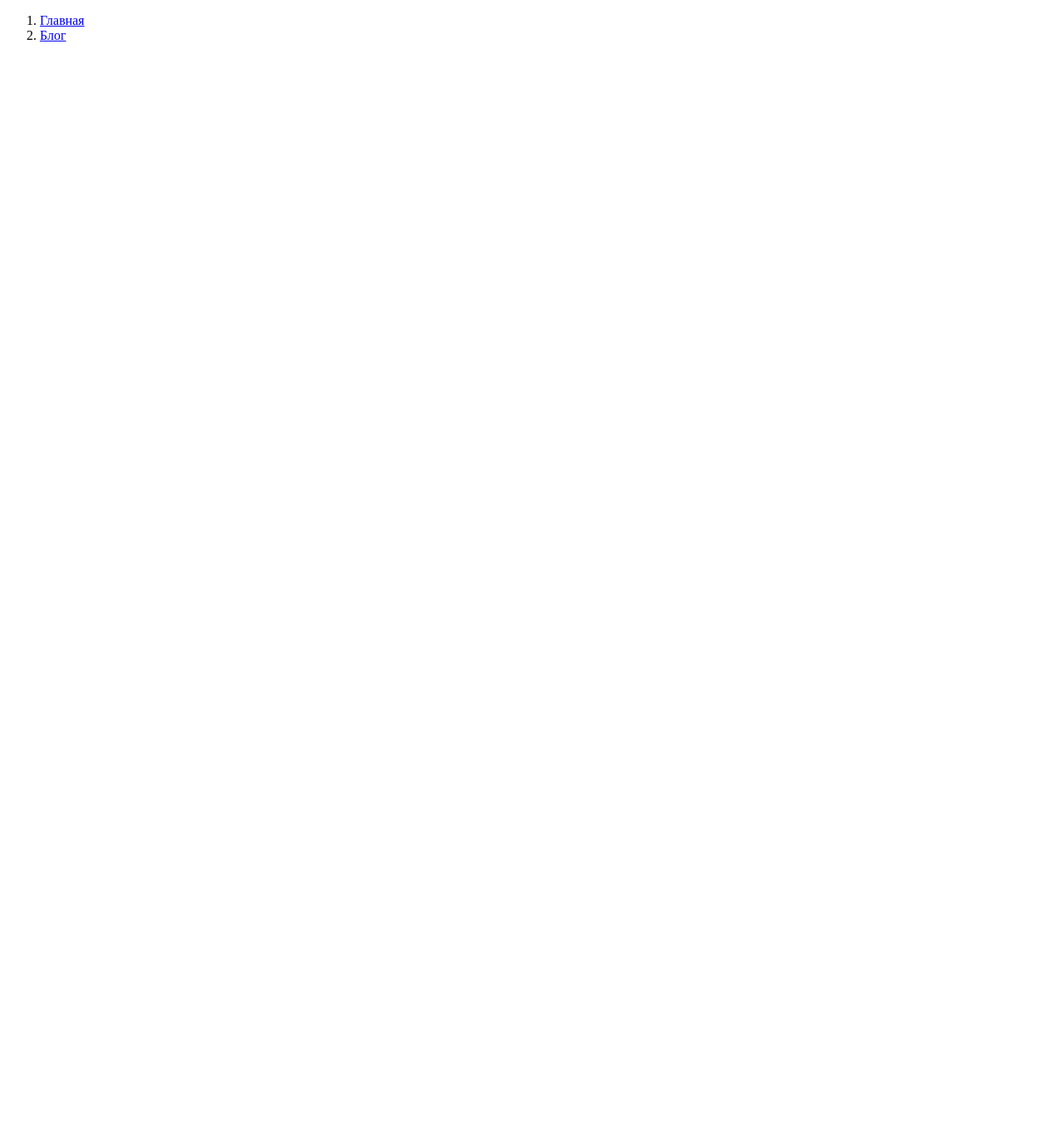
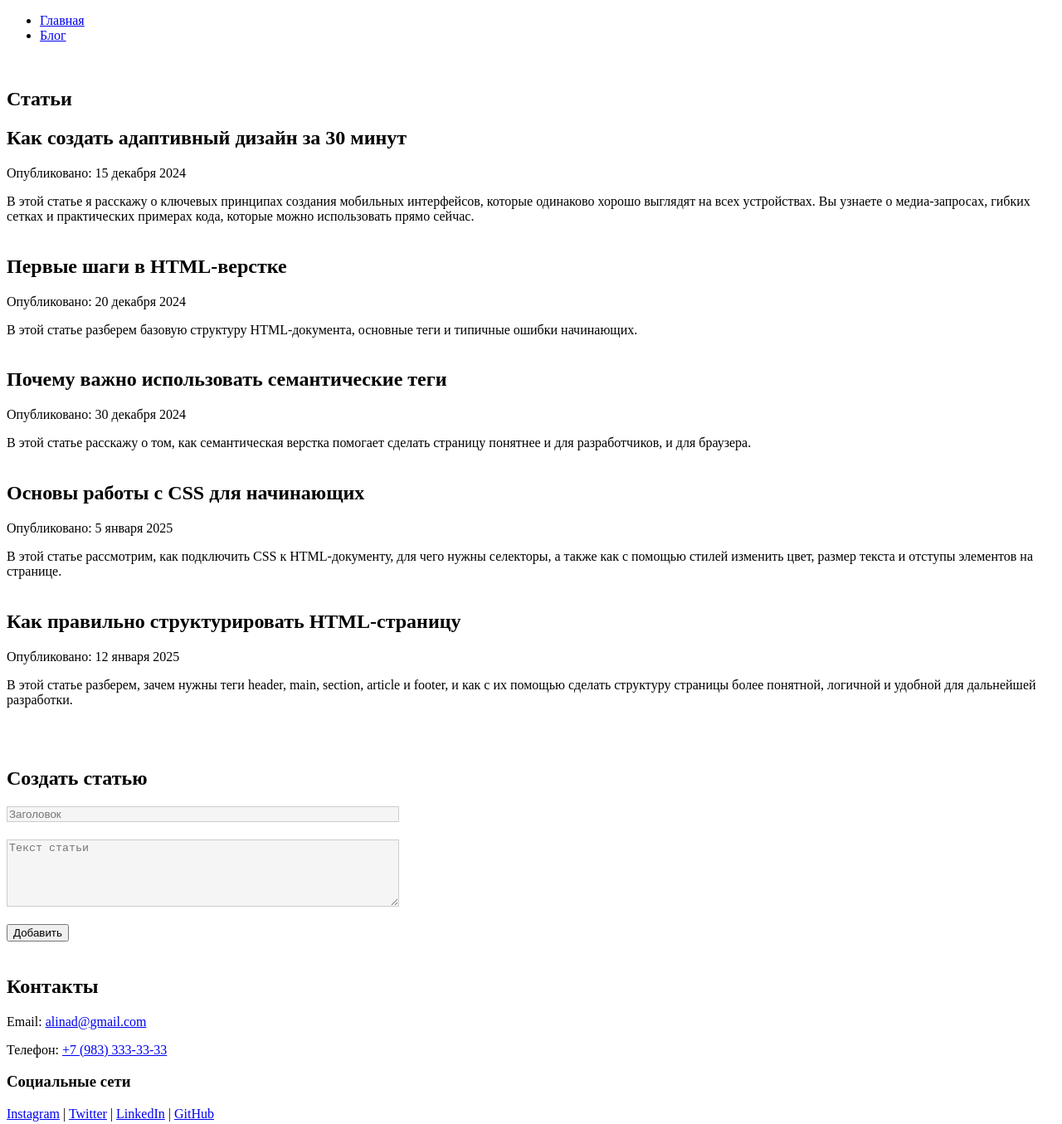
Before and after one commit to Diseldeicol/eltex-angular-course, a plain HTML site: page blog.html in a window 1280 px wide. Shown: the whole page at 83% size. Before the commit the page ends 800 px from the top, so only its background shows below. Drawn offline with Linux system fonts and the light colour scheme.

Commit message:
lesson2 version 1.0

```diff
--- a/blog.html
+++ b/blog.html
@@ -1,14 +1,73 @@
 <!DOCTYPE html>
-<html lang="en">
+<html lang="ru">
 <head>
     <meta charset="UTF-8">
     <meta name="viewport" content="width=device-width, initial-scale=1.0">
-    <title>Document</title>
+    <title>Блог</title>
+    <link rel="stylesheet" href="style.css">
 </head>
 <body>
-<header>
-    <ol>
-        <li><a href="index.html">Главная</a></li>
-        <li><a href="#">Блог</a></li>
-    </ol>
-</header>
+    <header>
+        <nav>
+            <ul>
+                <li><a href="index.html">Главная</a></li>
+                <li><a href="blog.html">Блог</a></li>
+            </ul>
+        </nav>
+    </header>
+    <br>
+    <main>
+        <section>
+            <h1>Статьи</h1>
+            <article>
+                <h2>Как создать адаптивный дизайн за 30 минут</h2>
+                <p>Опубликовано: <time datetime="2024-12-15">15 декабря 2024</time></p>
+                <p>В этой статье я расскажу о ключевых принципах создания мобильных интерфейсов, которые одинаково хорошо выглядят на всех устройствах. Вы узнаете о медиа-запросах, гибких сетках и практических примерах кода, которые можно использовать прямо сейчас.<br><br></p>
+            </article>
+
+            <article>
+                <h2>Первые шаги в HTML-верстке</h2>
+                <p>Опубликовано: <time datetime="2024-12-20">20 декабря 2024</time></p>
+                <p>В этой статье разберем базовую структуру HTML-документа, основные теги и типичные ошибки начинающих.<br><br></p>
+            </article>
+
+            <article>
+                <h2>Почему важно использовать семантические теги</h2>
+                <p>Опубликовано: <time datetime="2024-12-30">30 декабря 2024</time></p>
+                <p>В этой статье расскажу о том, как семантическая верстка помогает сделать страницу понятнее и для разработчиков, и для браузера.<br><br></p>
+            </article>
+
+            <article>
+                <h2>Основы работы с CSS для начинающих</h2>
+                <p>Опубликовано: <time datetime="2025-01-05">5 января 2025</time></p>
+                <p>В этой статье рассмотрим, как подключить CSS к HTML-документу, для чего нужны селекторы, а также как с помощью стилей изменить цвет, размер текста и отступы элементов на странице.<br><br></p>
+            </article>
+
+            <article>
+                <h2>Как правильно структурировать HTML-страницу</h2>
+                <p>Опубликовано: <time datetime="2025-01-12">12 января 2025</time></p>
+                <p>В этой статье разберем, зачем нужны теги header, main, section, article и footer, и как с их помощью сделать структуру страницы более понятной, логичной и удобной для дальнейшей разработки.<br><br></p>
+            </article>
+        </section>
+        <br>
+        <section>
+            <h2>Создать статью</h2>
+            <input id="article-title" name="title" placeholder="Заголовок">
+            <br>
+            <textarea id="article-text" name = "paper_text" rows="5" placeholder="Текст статьи"></textarea>
+            <br>
+            <button id="article-button">Добавить</button>
+        </section>
+    </main>
+    <br>
+    <footer>
+        <address>
+            <h2>Контакты</h2>
+            <p>Email: <a href="mailto:alinad@gmail.com">alinad@gmail.com</a></p>
+            <p>Телефон: <a href="tel:+79833333333">+7 (983) 333-33-33</a></p>
+            <h3>Социальные сети</h3>
+            <p><a href="#">Instagram</a> | <a href="#">Twitter</a> | <a href="#">LinkedIn</a> | <a href="#">GitHub</a></p>
+        </address>
+    </footer>
+</body>
+</html>
--- /dev/null
+++ b/style.css
@@ -0,0 +1,15 @@
+#article-title,
+#article-text {
+    width: 467px;
+    background-color: #f5f5f5;
+    border: 1px solid #ccc;
+}
+#article-title,
+#article-text,
+#article-button {
+    display: block;
+    margin-bottom: 3px;
+}
+address {
+    font-style: normal;
+}
```
Also changed, not shown: index.html (+45 -32 lines).
